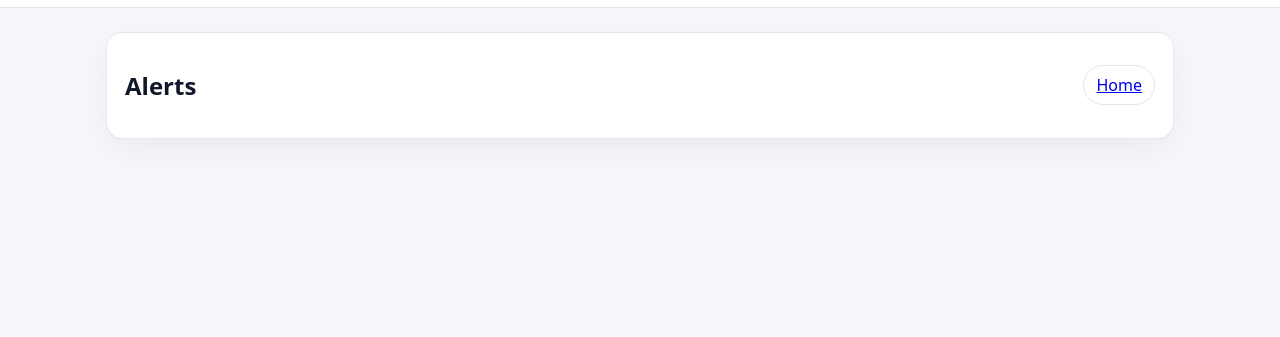
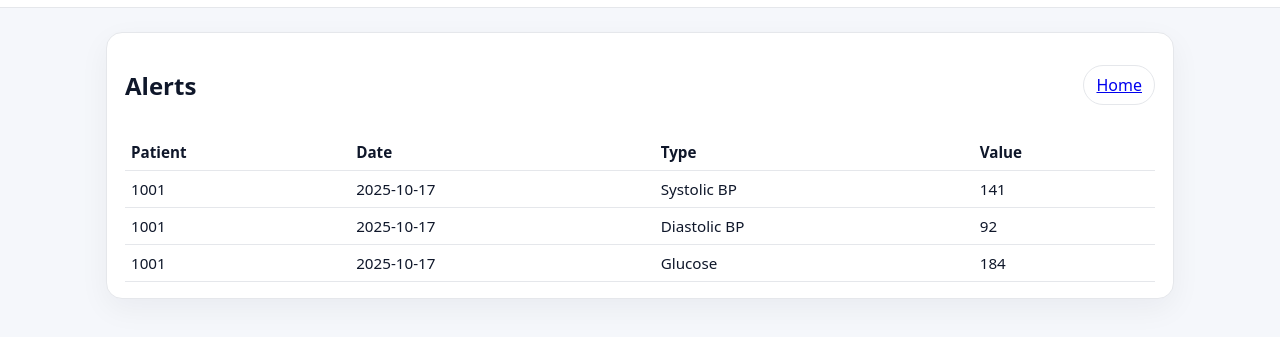
Before and after one commit to Sushma101428/Wellness-App, a plain HTML site: page alerts.html in a window 1280 px wide. Shown: the part 51-388 px from the top of the page. Drawn offline with Linux system fonts and the light colour scheme; sample sign-in values are in the browser's storage.

Commit message:
Update alerts.html

```diff
--- a/alerts.html
+++ b/alerts.html
@@ -1,15 +1,14 @@
-<!doctype html>
+<!DOCTYPE html>
 <html lang="en">
 <head>
-  <meta charset="utf-8" />
-  <meta name="viewport" content="width=device-width,initial-scale=1" />
+  <meta charset="UTF-8" />
   <title>RPM Prototype – Alerts</title>
   <link rel="stylesheet" href="./styles.css" />
 </head>
 <body>
 <header class="app-header">
   <div class="header-left">
-      <img src="./logo.png" alt="App logo" class="logo" />
+    <img src="./logo.png" class="logo" alt="App logo" />
     <strong>RPM Prototype</strong>
   </div>
   <nav class="header-nav">
@@ -21,91 +20,95 @@
   </nav>
 </header>
 
-  <main id="alertsRoot" class="container">
+<main class="container">
   <section class="card">
     <div class="row between">
       <h2>Alerts</h2>
       <a class="btn-ghost" href="dashboard.html">Home</a>
     </div>
-      <div id="alertsContent"></div>
+    <div id="alertsRoot" class="mt-12"></div>
   </section>
 </main>
 
-  <script type="module" src="./router.js"></script>
 <script type="module">
+  import "./router.js";
   import { currentUser } from "./auth.js";
-    import { getReadings, getAssignments } from "./api.js";
+  import { getReadings, getAssignedPatients } from "./api.js";
 
-    // Alert thresholds (you can adjust to match your rubric)
-    const TH = { systolic:140, diastolic:90, hr:110, glucose:180 };
+  const TH = { sys: 140, dia: 90, hr: 110, glu: 180 };
 
-    function collectAlerts(patientId, reading){
-      const items = [];
-      if (reading.bp_systolic != null && reading.bp_systolic >= TH.systolic)
-        items.push({ patient_id: patientId, date: reading.date, type:"Blood Pressure", metric:"Systolic", value: reading.bp_systolic, msg: `High systolic ${reading.bp_systolic}` });
-      if (reading.bp_diastolic != null && reading.bp_diastolic >= TH.diastolic)
-        items.push({ patient_id: patientId, date: reading.date, type:"Blood Pressure", metric:"Diastolic", value: reading.bp_diastolic, msg: `High diastolic ${reading.bp_diastolic}` });
-      if (reading.hr != null && reading.hr >= TH.hr)
-        items.push({ patient_id: patientId, date: reading.date, type:"Heart Rate", metric:"HR", value: reading.hr, msg: `High heart rate ${reading.hr}` });
-      if (reading.glucose != null && reading.glucose >= TH.glucose)
-        items.push({ patient_id: patientId, date: reading.date, type:"Glucose", metric:"Glucose", value: reading.glucose, msg: `High glucose ${reading.glucose}` });
-      return items;
+  async function init() {
+    const user = currentUser();
+    if (!user) return;
+
+    const root = document.getElementById("alertsRoot");
+
+    function buildAlerts(patientId, rows) {
+      const out = [];
+      for (const r of rows) {
+        if (r.bp_systolic >= TH.sys)
+          out.push({ patient: patientId, date: r.date, type: "Systolic BP", value: r.bp_systolic });
+        if (r.bp_diastolic >= TH.dia)
+          out.push({ patient: patientId, date: r.date, type: "Diastolic BP", value: r.bp_diastolic });
+        if (r.hr >= TH.hr)
+          out.push({ patient: patientId, date: r.date, type: "Heart Rate", value: r.hr });
+        if (r.glucose >= TH.glu)
+          out.push({ patient: patientId, date: r.date, type: "Glucose", value: r.glucose });
+      }
+      return out;
     }
 
-    function renderTable(rows){
-      if (!rows.length) return `<p>No active alerts 🎉</p>`;
-      rows.sort((a,b)=> (b.date+a.patient_id).localeCompare(a.date+b.patient_id));
-      return `
-        <div style="overflow:auto">
-          <table style="width:100%;border-collapse:collapse">
+    let alerts = [];
+
+    if (user.role === "patient") {
+      const rows = await getReadings(user.id);
+      alerts = buildAlerts(user.id, rows);
+    } else {
+      const ids = await getAssignedPatients(user.id);
+      for (const pid of ids) {
+        const rows = await getReadings(pid);
+        alerts.push(...buildAlerts(pid, rows));
+      }
+    }
+
+    if (!alerts.length) {
+      root.innerHTML = `<p class="muted">No active alerts 🎉</p>`;
+      return;
+    }
+
+    alerts.sort((a, b) =>
+      (b.date + b.patient).localeCompare(a.date + a.patient)
+    );
+
+    root.innerHTML = `
+      <div class="table-wrap">
+        <table>
           <thead>
             <tr>
-                <th align="left">Patient ID</th>
-                <th align="left">Date</th>
-                <th align="left">Type</th>
-                <th align="left">Metric</th>
-                <th align="left">Value</th>
-                <th align="left">Action</th>
+              <th>Patient</th>
+              <th>Date</th>
+              <th>Type</th>
+              <th>Value</th>
             </tr>
           </thead>
           <tbody>
-              ${rows.map(r=>`
-                <tr>
-                  <td>${r.patient_id}</td>
-                  <td>${r.date}</td>
-                  <td>${r.type}</td>
-                  <td>${r.metric}</td>
-                  <td>${r.value}</td>
-                  <td>
-                    <button class="btn-small" onclick="alert('Follow-up noted for ${r.patient_id} (${r.type})')">Acknowledge</button>
-                  </td>
-                </tr>
-              `).join("")}
+            ${alerts
+              .map(
+                a => `<tr>
+                  <td>${a.patient}</td>
+                  <td>${a.date}</td>
+                  <td>${a.type}</td>
+                  <td>${a.value}</td>
+                </tr>`
+              )
+              .join("")}
           </tbody>
         </table>
-        </div>`;
+      </div>
+    `;
   }
 
-    (async function init(){
-      const u = currentUser();
-      const root = document.getElementById("alertsContent");
-
-      if (u.role === "patient") {
-        // Patient: show alerts for their own readings
-        const rows = await getReadings(u.id);
-        const alerts = rows.flatMap(r => collectAlerts(u.id, r));
-        root.innerHTML = renderTable(alerts);
-      } else {
-        // Provider: show alerts for all assigned patients (or all patients by default)
-        const patientIds = await getAssignments(u.id);
-        let allAlerts = [];
-        for (const pid of patientIds) {
-          const rows = await getReadings(pid);
-          allAlerts = allAlerts.concat(rows.flatMap(r => collectAlerts(pid, r)));
-        }
-        root.innerHTML = renderTable(allAlerts);
-      }
-    })();
+  init();
 </script>
 </body>
 </html>
```
Lines whose indentation alone changed are shown as unchanged.
